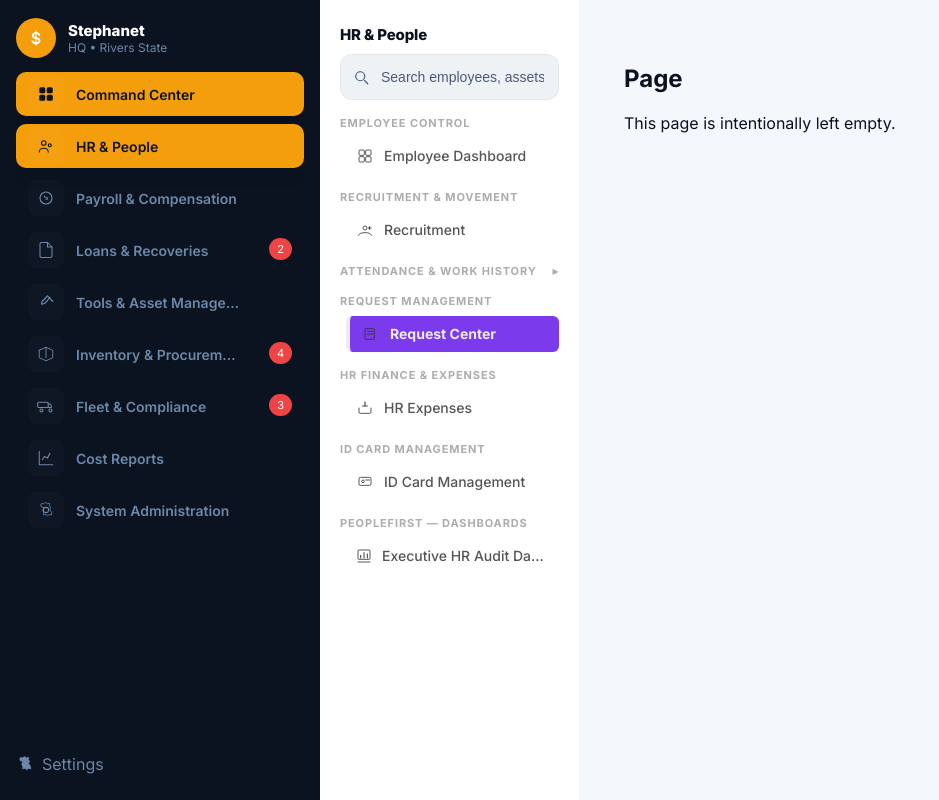
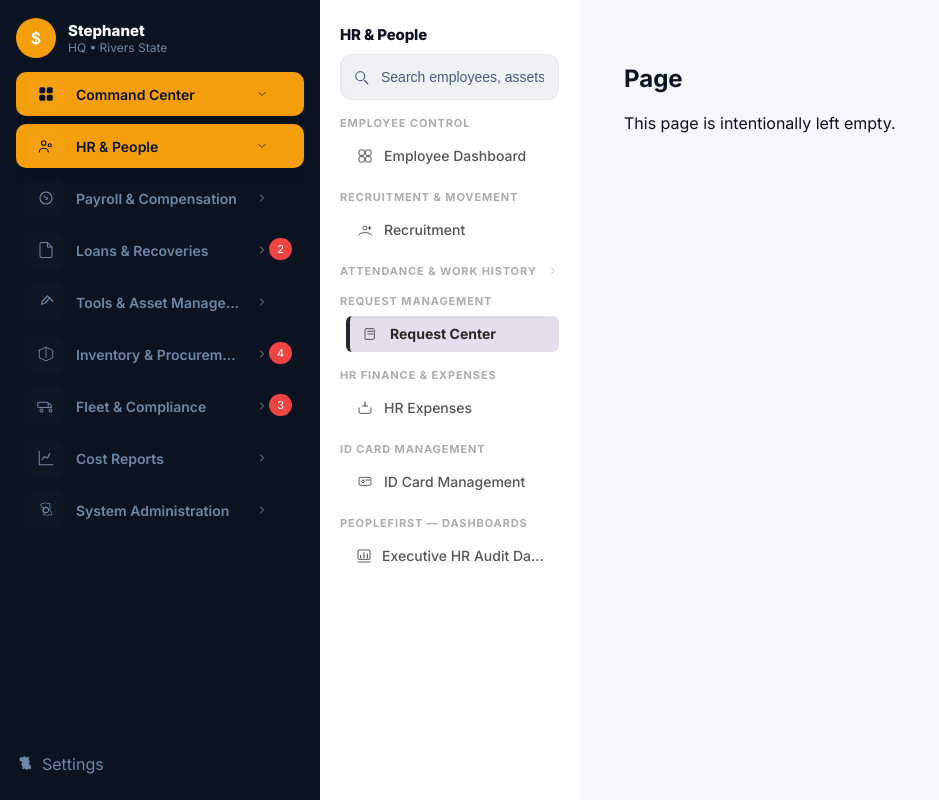
Before and after one commit to techClick/rewod, a React (Vite) app in the folder client/: page /request in a window 1280 px wide. Shown: the whole page, without its empty margins (0-939 px from the left). Built offline with nearby package versions, Linux system fonts and the light colour scheme.

Commit message:
chevron 1

```diff
--- a/client/src/components/Icon.jsx
+++ b/client/src/components/Icon.jsx
@@ -205,6 +205,13 @@ const Icon = ({ name, size = 18, className = "", ...props }) => {
         </svg>
       );
 
+    case "chevron":
+      return (
+        <svg {...common}>
+          <path d="M9 6l6 6-6 6" stroke="currentColor" strokeWidth="1.6" strokeLinecap="round" strokeLinejoin="round" fill="none" />
+        </svg>
+      );
+
     default:
       return (
         <svg {...common}>
--- a/client/src/components/Sidebar.jsx
+++ b/client/src/components/Sidebar.jsx
@@ -113,6 +113,12 @@ const Sidebar = ({ mobileOpen, setMobileOpen }) => {
               <div className="pi-icon"><Icon name={iconMap[it.key] || "people"} size={18} /></div>
               <div className="pi-label">{it.title}</div>
               {it.badge ? <div className="pi-badge">{it.badge}</div> : null}
+              <div
+                className={`pi-chev ${it.key === "hr" ? (hrActive ? "open" : "") : (isActive(it.path) ? "open" : "")}`}
+                aria-hidden
+              >
+                <Icon name="chevron" size={14} />
+              </div>
             </Link>
           ))}
         </div>
@@ -149,7 +155,7 @@ const Sidebar = ({ mobileOpen, setMobileOpen }) => {
                     >
                       <span>{group}</span>
                       <span className={`chev ${attendanceOpen ? "open" : ""}`} aria-hidden>
-                        ▸
+                        <Icon name="chevron" size={12} />
                       </span>
                     </div>
                   ) : (
--- a/client/src/index.css
+++ b/client/src/index.css
@@ -597,13 +597,66 @@ body {
 }
 
 .attendance-toggle .chev {
-  display: inline-block;
-  transition: transform 0.15s ease;
+  display: inline-flex;
+  align-items: center;
+  justify-content: center;
+  transition: transform 0.15s ease, color 0.15s ease;
   transform: rotate(0deg);
+  color: var(--muted);
 }
 
 .attendance-toggle .chev.open {
   transform: rotate(90deg);
+  color: var(--muted);
+}
+
+/* Chevron icons for links */
+.pi-chev {
+  position: absolute;
+  right: 36px;
+  top: 50%;
+  transform: translateY(-50%);
+  display: inline-flex;
+  align-items: center;
+  justify-content: center;
+  color: var(--muted);
+  transition: transform 0.15s ease, color 0.15s ease;
+}
+
+.pi-chev.open {
+  transform: translateY(-50%) rotate(90deg);
+  color: #0b1220;
+}
+
+.primary-item .pi-chev svg {
+  width: 12px;
+  height: 12px;
+}
+
+.sub {
+  padding-right: 36px;
+}
+
+.sub-chev {
+  position: absolute;
+  right: 12px;
+  top: 50%;
+  transform: translateY(-50%);
+  display: inline-flex;
+  align-items: center;
+  justify-content: center;
+  color: #4b597c;
+  transition: transform 0.15s ease, color 0.15s ease;
+}
+
+.sub .sub-chev.open {
+  transform: translateY(-50%) rotate(90deg);
+  color: var(--sub-link-active);
+}
+
+.sub .sub-chev svg {
+  width: 12px;
+  height: 12px;
 }
 
 .nav-footer {
--- a/client/src/styles/vars.css
+++ b/client/src/styles/vars.css
@@ -7,11 +7,11 @@
   --sub-sidebar-bg: #ffffff;
   --sub-search-bg: #eef2f5;
   --sub-link-color: #555555;
-  --sub-link-active: #ececec;
+  --sub-link-active: #272727;
   --sub-link-active-bg: #eef6ff;
   --sub-group-title: #94a3b8;
   --sub-section-head-color: #0b1220;
-  --accent: #7c3aed;
+  --accent: #e4deee;
   --muted: #adadad;
   --card-bg: #ffffff;
   --card-shadow: 0 8px 24px rgba(16,24,40,0.06);
```
